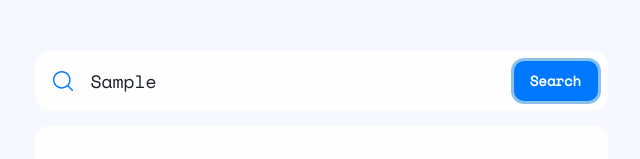
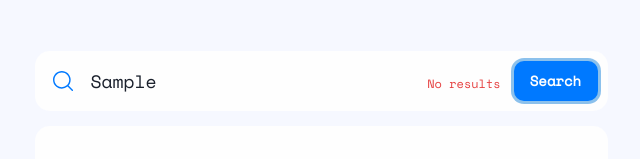
Before and after one commit to dreyzu/devfinder, a React (Vite) app: page / in a window 1280 px wide. Both pictures are taken after typing "Sample" into the empty fields and a click on the button "Search". Shown: the part 172-331 px from the top of the page, without its empty margins (319-959 px from the left). Built offline with nearby package versions, Linux system fonts and the light colour scheme; no server answers.

Commit message:
fix: add error handling

```diff
--- a/src/components/SearchBar.tsx
+++ b/src/components/SearchBar.tsx
@@ -5,6 +5,7 @@ import {
     Flex,
     FormControl,
     FormErrorMessage,
+    FormHelperText,
     Icon,
     Input,
     InputGroup,
@@ -35,7 +36,7 @@ export const SearchBar = () => {
             background={useColorModeValue("white", "blue-high")}
             id="searchbar"
         >
-            <FormControl>
+            <FormControl isInvalid={error}>
                 <Flex alignItems="center">
                     <InputGroup id="input" ml="16px" h="25px" w={["205px", "222px", "455px", "585px"]}>
                         <InputLeftElement pointerEvents="none" children={<SearchIcon w="20px" h="20px" />} />
@@ -50,6 +51,16 @@ export const SearchBar = () => {
                             _placeholder={{ color: useColorModeValue("pale-blue", "white") }}
                             onChange={(e) => setSearch(e.target.value)}
                         />
+                        {!error ? null : (
+                            <FormErrorMessage
+                                fontFamily="space mono"
+                                fontSize={["1rem", "1rem", "1.2rem"]}
+                                w={["150px", "150px", "100px"]}
+                                p={["5px", "5px", 0, 0]}
+                            >
+                                No results
+                            </FormErrorMessage>
+                        )}
                     </InputGroup>
                     <Spacer display={["none", "none", "flex"]} />
                     <Button
```
